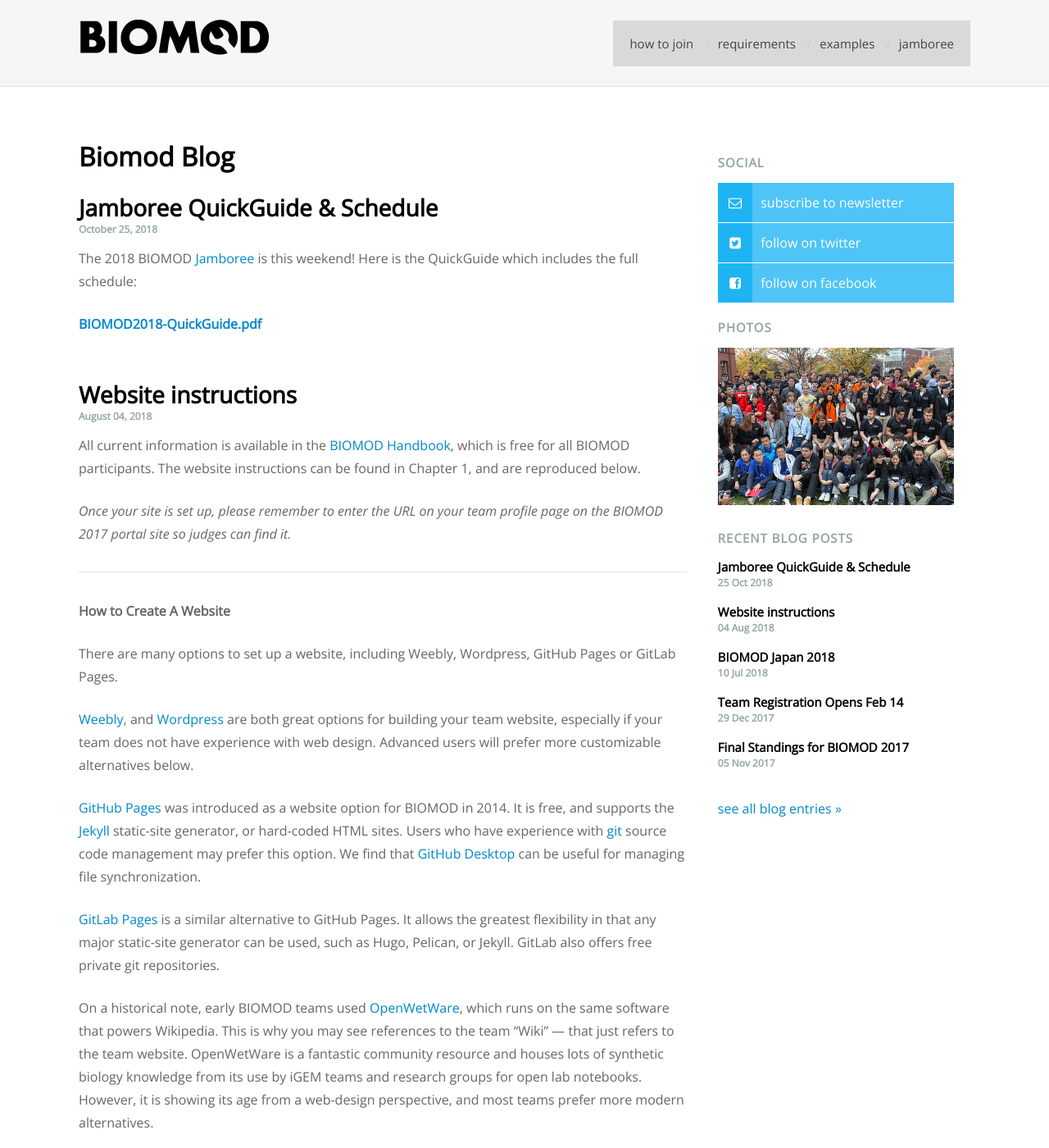
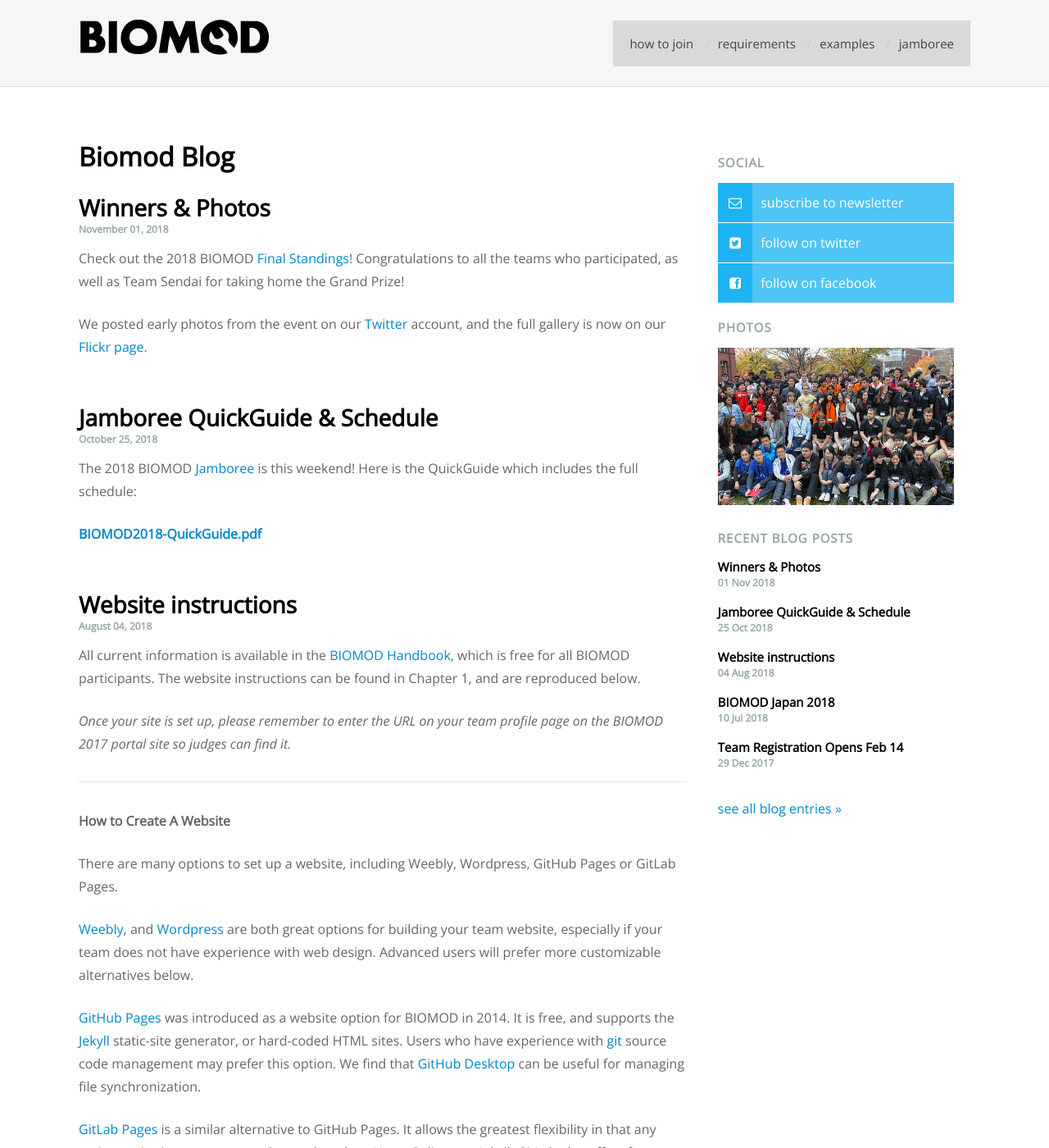
Before and after one commit to sdouglas/biomod, a Jekyll site: the page built from blog/index.html, in a window 1280 px wide and 1400 px high. Shown: the whole window at 82% size. Built offline with Jekyll 4.4.1, drawn with Linux system fonts in a browser that asks for light colours; nearby versions of some CDN libraries; the list of posts is cut into pages by our own code; some of the changed text lies outside the part shown.

Commit message:
Winners and photos post
QuickGuide update

```diff
--- /dev/null
+++ b/_posts/2018-11-01-winners-photos.md
@@ -0,0 +1,9 @@
+---
+layout: post
+title: "Winners & Photos"
+date: Thu, 01 Nov 2018 16:30:00 +0000
+---
+
+Check out the 2018 BIOMOD [Final Standings](/winners/)! Congratulations to all the teams who participated, as well as Team Sendai for taking home the Grand Prize!
+
+We posted early photos from the event on our [Twitter](https://twitter.com/biomod) account, and the full gallery is now on our [Flickr page](https://www.flickr.com/photos/58004717@N06/sets/72157701478109911).
```
Also changed, not shown: winners/2017.md (+1 -1 lines).
